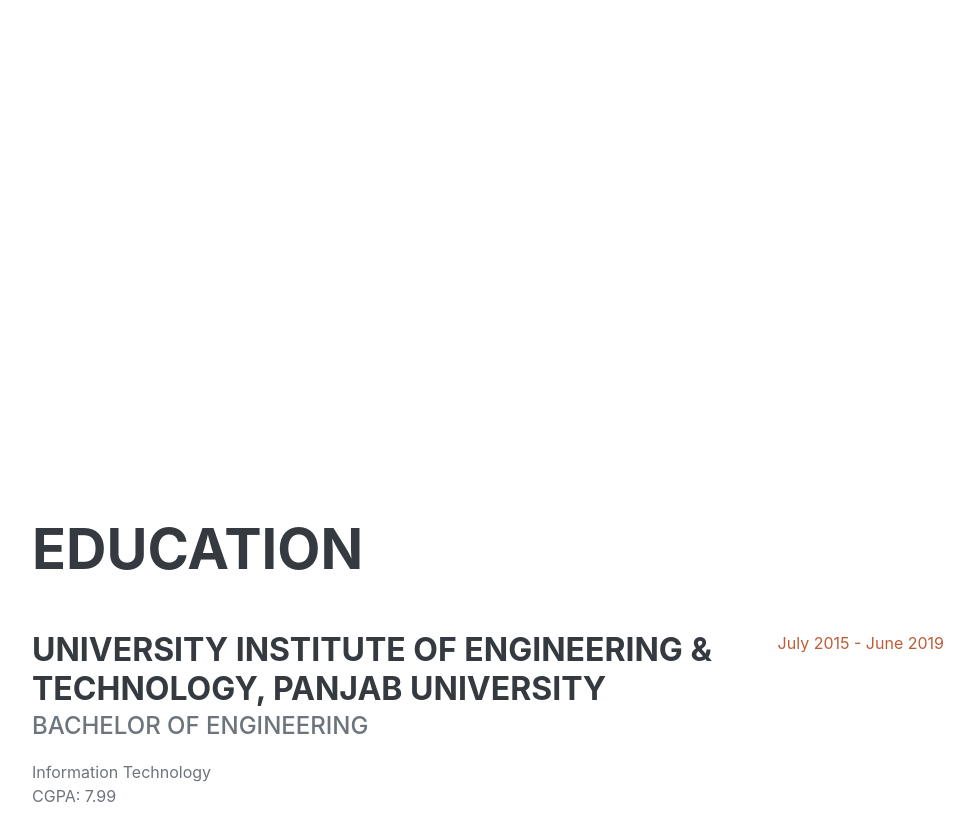
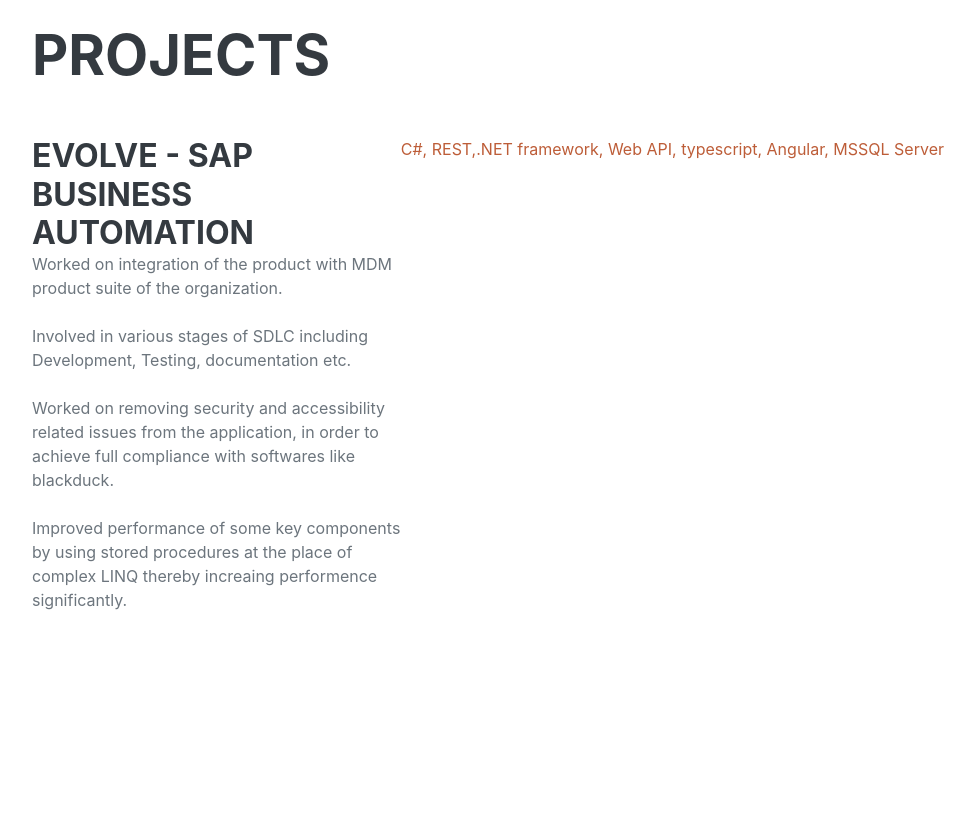
Before and after one commit to Deepakbansal-lab/deepakbansal-lab.github.io, a plain HTML site: page index.html in a window 1280 px wide. Shown: the part 2260-3088 px from the top of the page, without its empty margins (288-1263 px from the left). Drawn offline with nearby package versions, Linux system fonts and the light colour scheme; a web font is replaced by a local one.

Commit message:
added content

```diff
--- a/index.html
+++ b/index.html
@@ -65,7 +65,7 @@
                         <div class="flex-grow-1">
                             <h3 class="mb-0">Software Enginner 1</h3>
                             <div class="subheading mb-3">Winshuttle India Pvt. Ltd.</div>
-                            <p></p>
+                            <p>Worked on MDM product suite ’EnterWorks’ as a Full Stack Engineer with technologies like Java, Spring, Microservices architecture, Angular and successfully migrated components from legacy system to the new system.<br><br>Worked on escalations which are being faced by customers in US & EMEA regions while using legacy and new products that are currently deployed on customers’ environments.<br><br>Developed the API Concurrency limiter at the API gateway level for extension APIs being used by external suppliers to limit the concurrent calls being made to server to reduce load using locking & multithreading mechanisms for .NET based webApp.<br><br>Worked on development of various utilities and tools to be used by internal dev team, thereby increasing performance and easing operations of the team and making the process more efficient.<br><br>Worked on wide range of frameworks and libraries including dev-ops tools & version-control tools like git, VSTS, Jira, confluence, SVN etc.) designing and building solutions targeting real-life scenarios.</p>
                         </div>
                         <div class="flex-shrink-0"><span class="text-primary">Novermber 2020 - Present</span></div>
                     </div>
@@ -85,6 +85,12 @@
                 <div class="resume-section-content">
                     <h2 class="mb-5">Projects</h2>
                     <div class="d-flex flex-column flex-md-row justify-content-between mb-5">
+						<div class="flex-grow-1">
+                            <h3 class="mb-0">Evolve - SAP business automation</h3>
+                            <p>Worked on integration of the product with MDM product suite of the organization.<br><br>Involved in various stages of SDLC including Development, Testing, documentation etc.<br><br>Worked on removing security and accessibility related issues from the application, in order to achieve full compliance with softwares like blackduck.<br><br>Improved performance of some key components by using stored procedures at the place of complex LINQ thereby increaing performence significantly.</p>
+                        </div>
+                        <div class="flex-shrink-0"><span class="text-primary">C#, REST,.NET framework, Web API, typescript, Angular, MSSQL Server</span></div>
+                    </div>
                     </div>
                 </div>
             </section>
```
